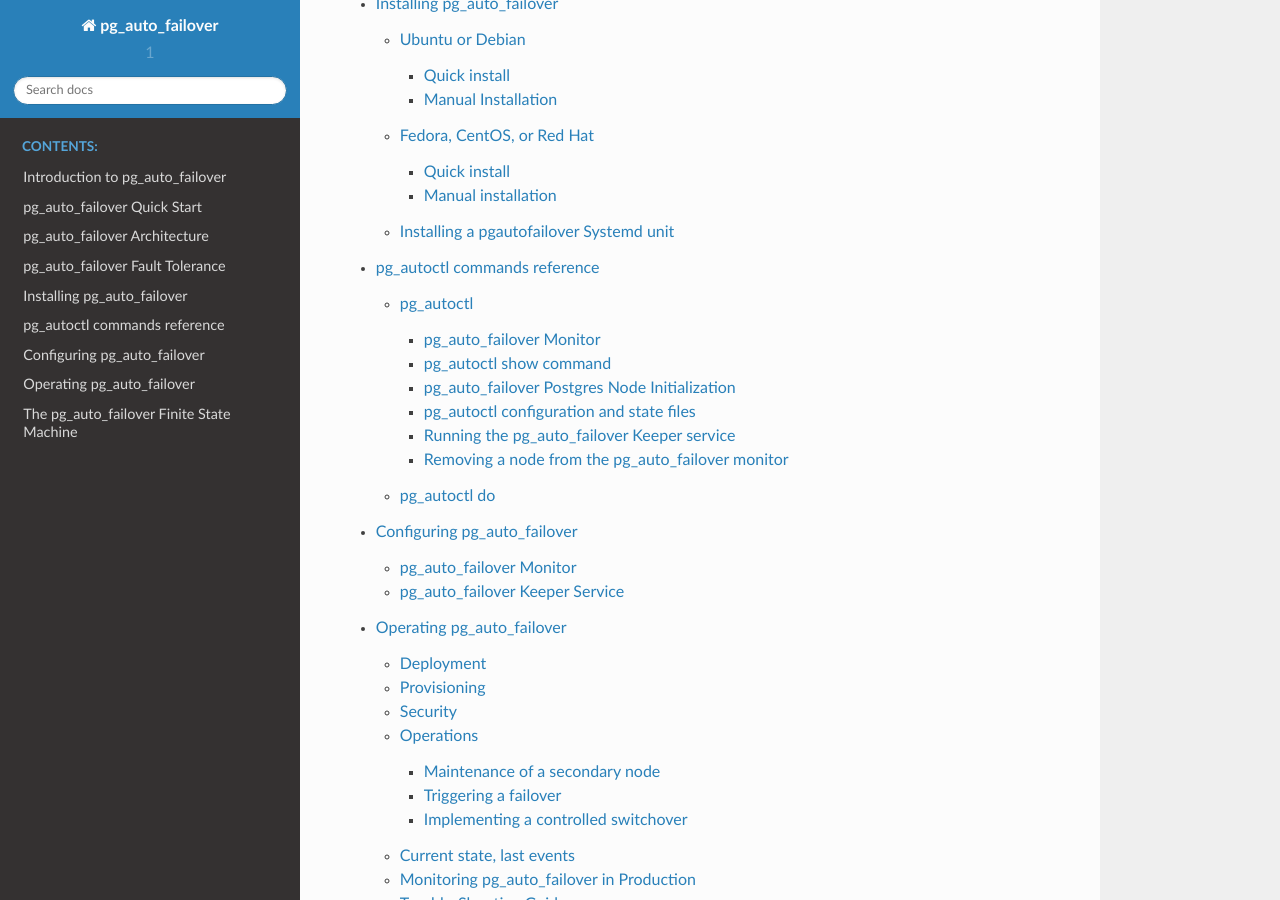
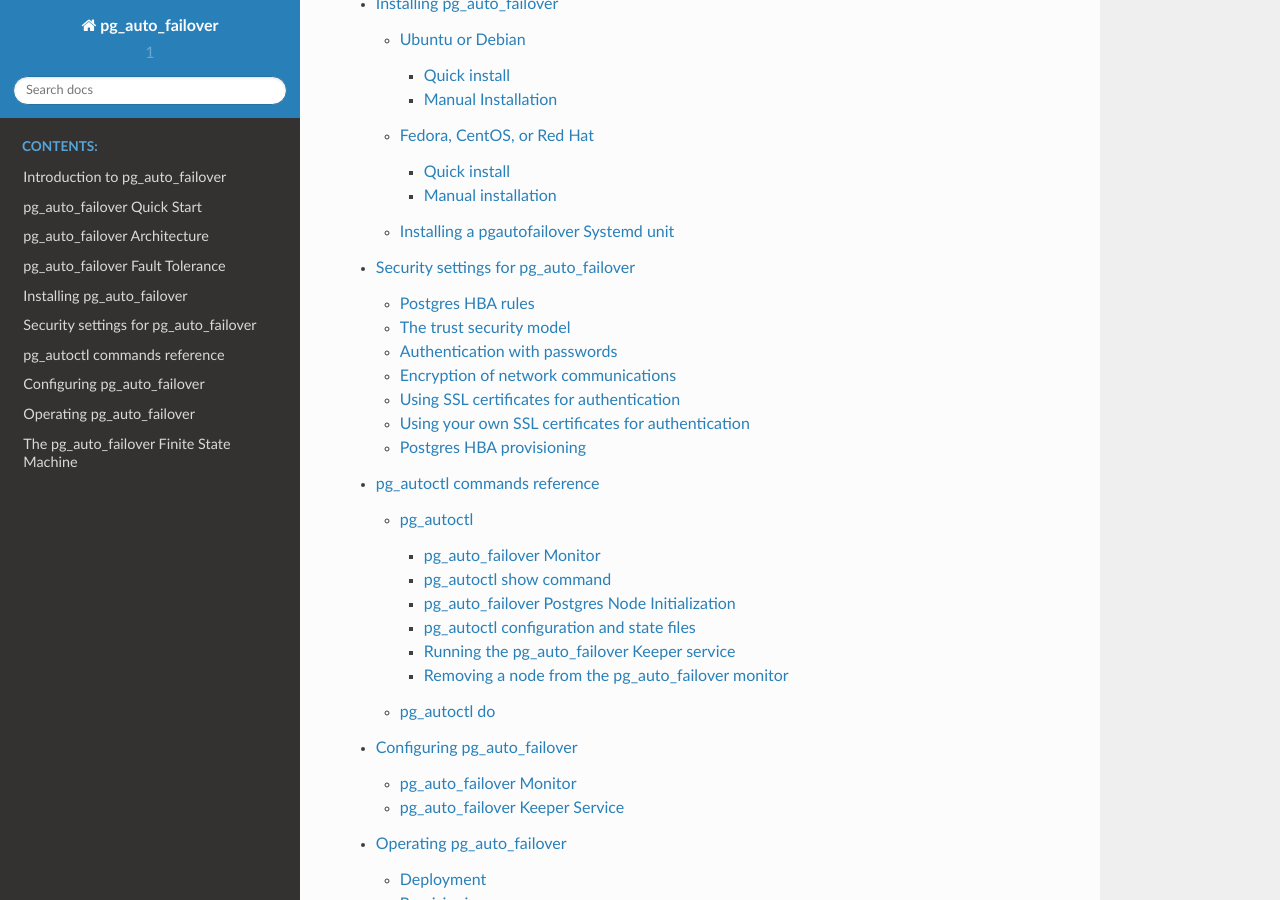
Before and after one commit to hapostgres/pg_auto_failover, a Sphinx documentation site: the page built from docs/index.rst, in a window 1280 px wide and 900 px high, scrolled down 792 px. Built offline with Sphinx 7.4.7 and the Read the Docs theme 2.0.0, drawn with Linux system fonts in a browser that asks for light colours; some of the changed lines change nothing that is shown.

Commit message:
Write a draft of the security documentation.
In this PR we implement SSL support for all pg_auto_failover connections.
There are multiple ways to do it, from self-signed certificates to full
blown CA signed certificates with authentication.

```diff
--- a/docs/index.rst
+++ b/docs/index.rst
@@ -15,6 +15,7 @@
    architecture
    fault-tolerance
    install
+   security
    ref/reference
    ref/configuration
    operations
--- /dev/null
+++ b/docs/security.rst
@@ -0,0 +1,213 @@
+.. _security:
+
+Security settings for pg_auto_failover
+======================================
+
+In order to be able to orchestrate fully automated failovers,
+pg_auto_failover needs to be able to establish the following Postgres
+connections:
+
+  - from the monitor node to each Postgres node to check the node's “health”
+  - from each Postgres node to the monitor to implement our `node_active`
+    protocol and fetch the current assigned state for this node
+  - from the secondary node to the primary node for Postgres streaming
+    replication.
+
+Postgres Client authentication is controlled by a configuration file:
+``pg_hba.conf``. This file contains a list of rules where each rule may
+allow or reject a connection attempt.
+
+For pg_auto_failover to work as intended, some HBA rules need to be added to
+each node configuration. You can choose to provision the ``pg_hba.conf``
+file yourself thanks to ``pg_autoctl`` options' ``--skip-pg-hba``, or you
+can use the following options to control which kind of rules are going to be
+added for you.
+
+Postgres HBA rules
+------------------
+
+For your application to be able to connect to the current Postgres primary
+servers, some application specific HBA rules have to be added to
+``pg_hba.conf``. There is no provision for doing that in pg_auto_failover.
+
+In other words, it is expected that you have to edit ``pg_hba.conf`` to open
+connections for your application needs.
+
+The trust security model
+------------------------
+
+As its name suggests the trust security model is not enabling any kind of
+security validation. This setting is popular for testing deployments though,
+as it makes it very easy to verify that everything works as intended before
+putting security restrictions in place.
+
+To enable a “trust” security model with pg_auto_failover, use the
+``pg_autoctl`` option ``--auth trust`` when creating nodes::
+
+  $ pg_autoctl create monitor --auth trust ...
+  $ pg_autoctl create postgres --auth trust ...
+  $ pg_autoctl create postgres --auth trust ...
+
+When using ``--auth trust`` pg_autoctl adds new HBA rules in the monitor and
+the Postgres nodes to enable connections as seen above.
+
+Authentication with passwords
+-----------------------------
+
+  - use ``--auth scram-sha-256`` or ``--auth md5``
+  - then ``alter user autoctl_node set password ...``
+  - then set PGPASSWORD or edit ~/.pgpass
+  - ``pg_autoctl config set replication.password ...``
+
+See about this bootstrap problem for ``pg_autoctl create`` and the
+replication password needed for ``pg_basebackup``; which you can't set early
+enough at the moment.
+
+Encryption of network communications
+------------------------------------
+
+Postgres knows how to use SSL to enable network encryption of all
+communications, including authentication with passwords and the whole data
+set when streaming replication is used.
+
+To enable SSL on the server an SSL certificate is needed. It could be as
+simple as a self-signed certificate, and ``pg_autoctl`` will create such a
+certificate for you when setup with ssl support and without other
+instruction::
+
+  $ pg_autoctl create monitor --ssl --auth trust|scram-sha-256 ...
+  $ pg_autoctl create postgres --ssl --auth trust|scram-sha-256 ...
+  $ pg_autoctl create postgres --ssl --auth trust|scram-sha-256 ...
+
+In that example we setup SSL connections to encrypt the network traffic, and
+we still have to setup an authentication mechanism exactly as in the
+previous sections of this document.
+
+When using the ``--ssl`` option without providing any certificate, the
+following command is used by ``pg_autoctl`` to create a self-signed
+certificate, as per the Postgres documentation at the `Creating
+Certificates`__ page::
+
+  $ openssl req -new -x509 -days 365 -nodes -text -out server.crt \
+    -keyout server.key -subj "/CN=${nodename}"
+
+__ https://www.postgresql.org/docs/current/ssl-tcp.html#SSL-CERTIFICATE-CREATION
+
+Note that you do NOT have to type that command yourself.
+
+The certificate subject CN defaults to the ``--nodename`` parameter, which
+can be given explicitely or computed by ``pg_autoctl`` as either your
+hostname when you have proper DNS resolution, or your current IP address. It
+is possible to use the ``--ssl-subj`` option to set the certificate subject.
+
+Using SSL certificates for authentication
+-----------------------------------------
+
+Using a simple self-signed certificate as before does not allow for SSL
+based authentication. To enable SSL based authentication, we need to have a
+common root certificate (either self-signed or signed by a Certificate
+Authority), as per the following excerpt of the Postgres documentation:
+
+    To allow the client to verify the identity of the server, place a root
+    certificate on the client and a leaf certificate signed by the root
+    certificate on the server. To allow the server to verify the identity of
+    the client, place a root certificate on the server and a leaf
+    certificate signed by the root certificate on the client. One or more
+    intermediate certificates (usually stored with the leaf certificate) can
+    also be used to link the leaf certificate to the root certificate.
+
+To create a self-signed root certificate with pg_auto_failover, use the
+following command::
+
+  $ pg_autoctl create cert --root --ssl-subj ".." root.crt
+
+This command creates a self-signed certificate that can be used to sign both
+client and server certificates. The default value for the certificate
+subject is again ``"/CN=${nodename}"`` with nodename the same as the
+``--nodename`` option.
+
+On servers where you want to enable certificate based authentication you can
+then use that root certificate to sign the server certificate and install it
+as the Postgres ``ssl_ca_file``::
+
+  $ pg_autoctl create monitor --ssl --root root.crt ...
+  $ pg_autoctl create postgres --ssl --root root.crt ...
+  $ pg_autoctl create postgres --ssl --root root.crt ...
+
+The root certificate has to be installed on every node. It it used in the
+following cases:
+
+  - a client certificate is created for the user ``autoctl_node`` and used
+    by pg_autoctl when connecting to the monitor, this client certificate is
+    signed by the root certificate,
+
+  - a server certificate is created for the local Postgres node, signed by
+    the root certificate, to enable a chain of trust in between servers when
+    setting up streaming replication,
+
+  - a client certificate is created for the user
+    ``pgautofailover_replicator`` and used by the standby nodes in their
+    ``primary_conninfo`` connection string parameters ``sslcert`` and
+    ``sslkey``,
+
+  - the root certificate is used as the ``ssl_ca_file`` in every node
+    Postgres configuration.
+
+Given such a setting, the authentication used in the added HBA rules is
+``cert``: pg_auto_failover connections are authenticated thanks to the SSL
+certificates, without passwords.
+
+You can omit ``--auth cert``, and you may still use the ``--skip-pg-hba``
+option if you have other means to provision the HBA files on your systems.
+
+Using your own SSL certificates for authentication
+--------------------------------------------------
+
+In many cases you will want to install certificates provided by your local
+security department and signed by a trusted Certificate Authority. In that
+case one solution is to use ``--skip-pg-hba`` and do the whole setup
+yourself.
+
+It is still possible to give the certificates to pg_auto_failover and have
+it handle the setup for you, including the creation of and signing of client
+certificates for the ``autoctl_node`` and ``pgautofailover_replication``
+users::
+
+  $ pg_autoctl create monitor --ssl --root root.crt --server-crt server.crt --server-key server.key ...
+  $ pg_autoctl create postgres --ssl --root root.crt --server-crt server.crt --server-key server.key ...
+  $ pg_autoctl create postgres  --ssl --root root.crt --server-crt server.crt --server-key server.key ...
+
+When using your own certificates, pg_auto_failover still creates client
+certificates for its users, signed with the given root certificate. On every
+Postgres node:
+
+  - a client certificate is created for the user ``autoctl_node`` and used
+    by pg_autoctl when connecting to the monitor, this client certificate is
+    signed by the root certificate,
+
+  - a client certificate is created for the user
+    ``pgautofailover_replicator`` and used by the standby nodes in their
+    ``primary_conninfo`` connection string parameters ``sslcert`` and
+    ``sslkey``,
+
+  - the root certificate is used as the ``ssl_ca_file`` in every node
+    Postgres configuration.
+
+Given such a setting, the authentication used in the added HBA rules is
+``cert``: pg_auto_failover connections are authenticated thanks to the SSL
+certificates, without passwords.
+
+You can omit ``--auth cert``, and you may still use the ``--skip-pg-hba``
+option if you have other means to provision the HBA files on your systems.
+
+Postgres HBA provisioning
+-------------------------
+
+While pg_auto_failover knows how to manage the Postgres HBA rules that are
+necessary for your stream replication needs and for its monitor protocol, it
+will not manage the Postgres HBA rules that are needed for your
+applications.
+
+If you have your own HBA provisioning solution, you can include the rules
+needed for pg_auto_failover and then use the ``--skip-pg-hba`` option to the
+``pg_autoctl create`` commands.
```
